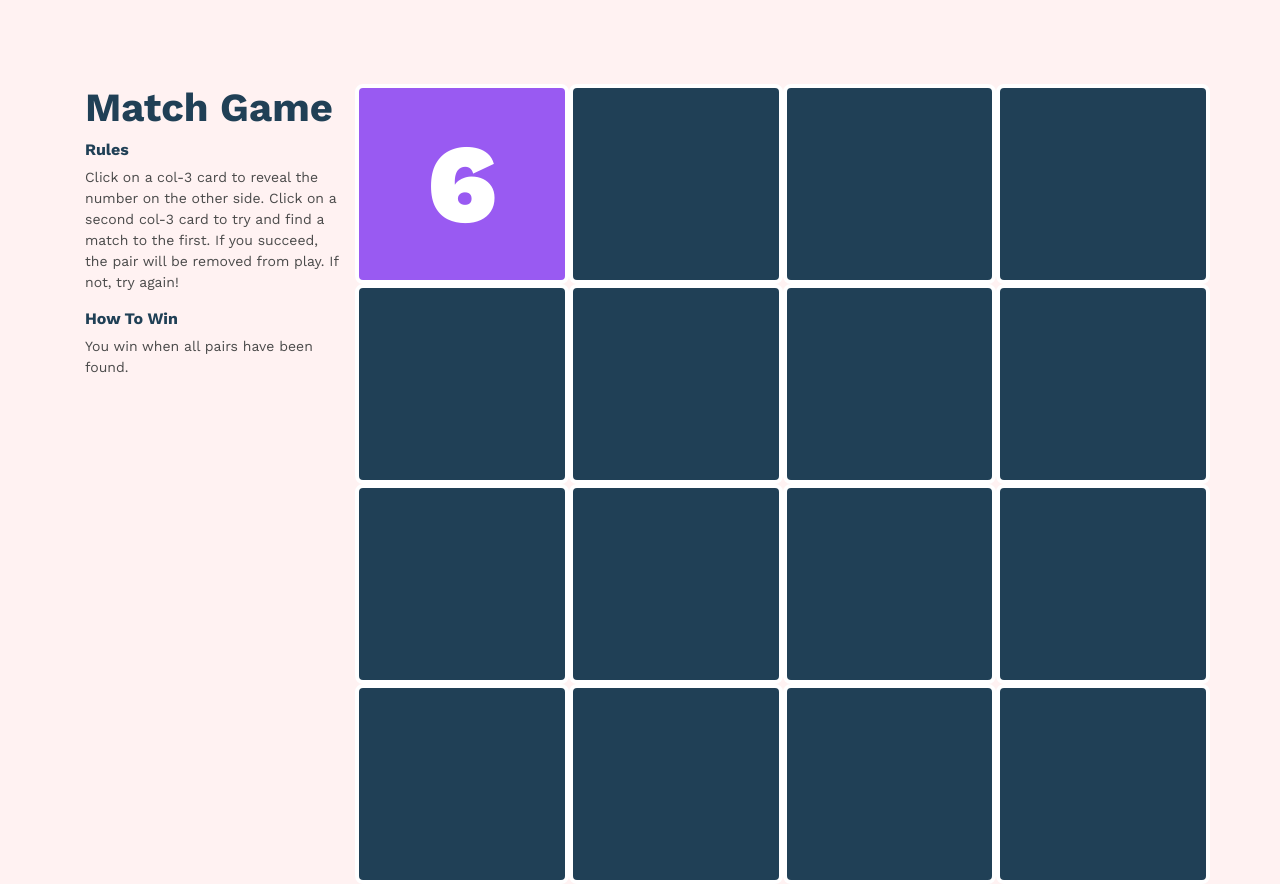
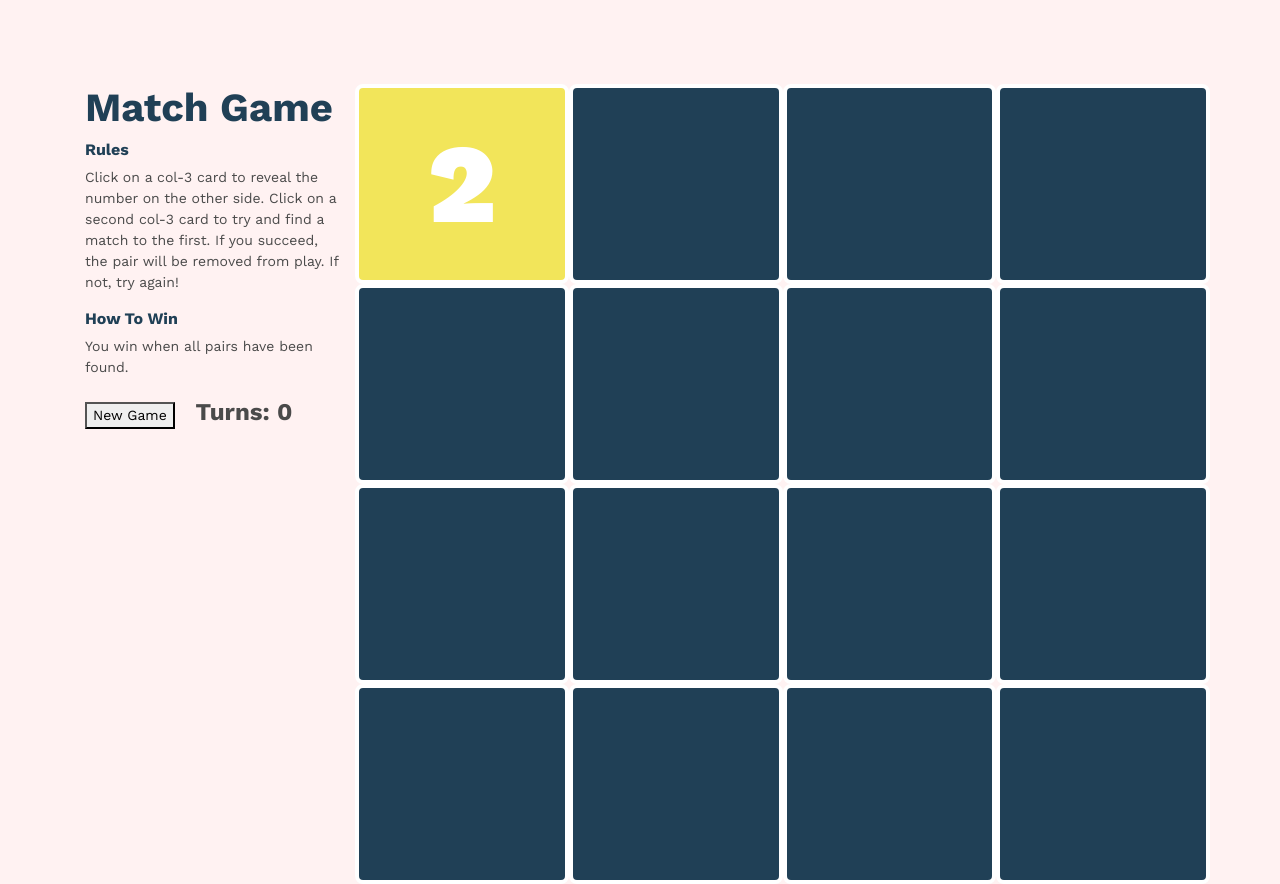
Before and after one commit to Terrance7827/MatchGame, a plain HTML site: page index.html in a window 1280 px wide. Both pictures are taken after a click on the element 461 px from the left and 184 px from the top of the page. Drawn offline with nearby package versions, Linux system fonts and the light colour scheme.

Commit message:
Added new game button and score/turns

```diff
--- a/index.html
+++ b/index.html
@@ -25,6 +25,10 @@
       </p>
       <h4>How To Win</h4>
       <p>You win when all pairs have been found.</p>
+      <div class="restart">
+        <button class="restartBtn">New Game</button>
+        <span id="turnCount"></span>
+      </div>
     </div>
 
     <!-- Game grid -->
@@ -32,7 +36,7 @@
       <div class="row game">
 
       </div>
-  <!-- end of game / instructions row -->
+  <!-- end of game row -->
     </div>
   <!-- end of container -->
 </div>
--- a/resources/css/styles.css
+++ b/resources/css/styles.css
@@ -16,7 +16,8 @@ h4 {
   color: rgb(32, 64, 86);
 }
 
-p {
+p,
+span {
   color: rgb(74, 74, 74);
 }
 
@@ -37,3 +38,10 @@ div.container {
   color: rgb(255, 255, 255);
   cursor: pointer;
 }
+
+#turnCount {
+  margin-left: 1rem;
+  font-weight: bold;
+  font-size: 1.5rem;
+  color:
+}
--- a/resources/js/match-game.js
+++ b/resources/js/match-game.js
@@ -1,13 +1,14 @@
 var MatchGame = {};
-
+var turns = 0;
 /*
   Sets up a new game after HTML document has loaded.
   Renders a 4x4 board of cards.
 */
 $(document).ready(function() {
-  var $game = $('.game');
-  var values = MatchGame.generateCardValues();
-  MatchGame.renderCards(values, $game);
+  MatchGame.newGame();
+  $('.restartBtn').click(function(){
+    MatchGame.newGame();
+  })
 })
 /*
   Generates and returns an array of matching card values.
@@ -77,6 +78,8 @@ MatchGame.flipCard = function($card, $game) {
       flippedCards.push($card);
 
     if (flippedCards.length === 2) {
+      turns += 1;
+      $("#turnCount").html("Turns: " + turns);
       if (flippedCards[0].data('value') === flippedCards[1].data('value')) {
         var matchCss = {
           backgroundColor: 'rgb(153, 153, 153)',
@@ -99,3 +102,13 @@ MatchGame.flipCard = function($card, $game) {
           $game.data('flippedCards', []);
   }
 };
+
+/* Begins a new game */
+
+MatchGame.newGame = function(){
+  var $game = $('.game');
+  var values = MatchGame.generateCardValues();
+  turns = 0;
+  $("#turnCount").html("Turns: 0");
+  MatchGame.renderCards(values, $game);
+}
```
